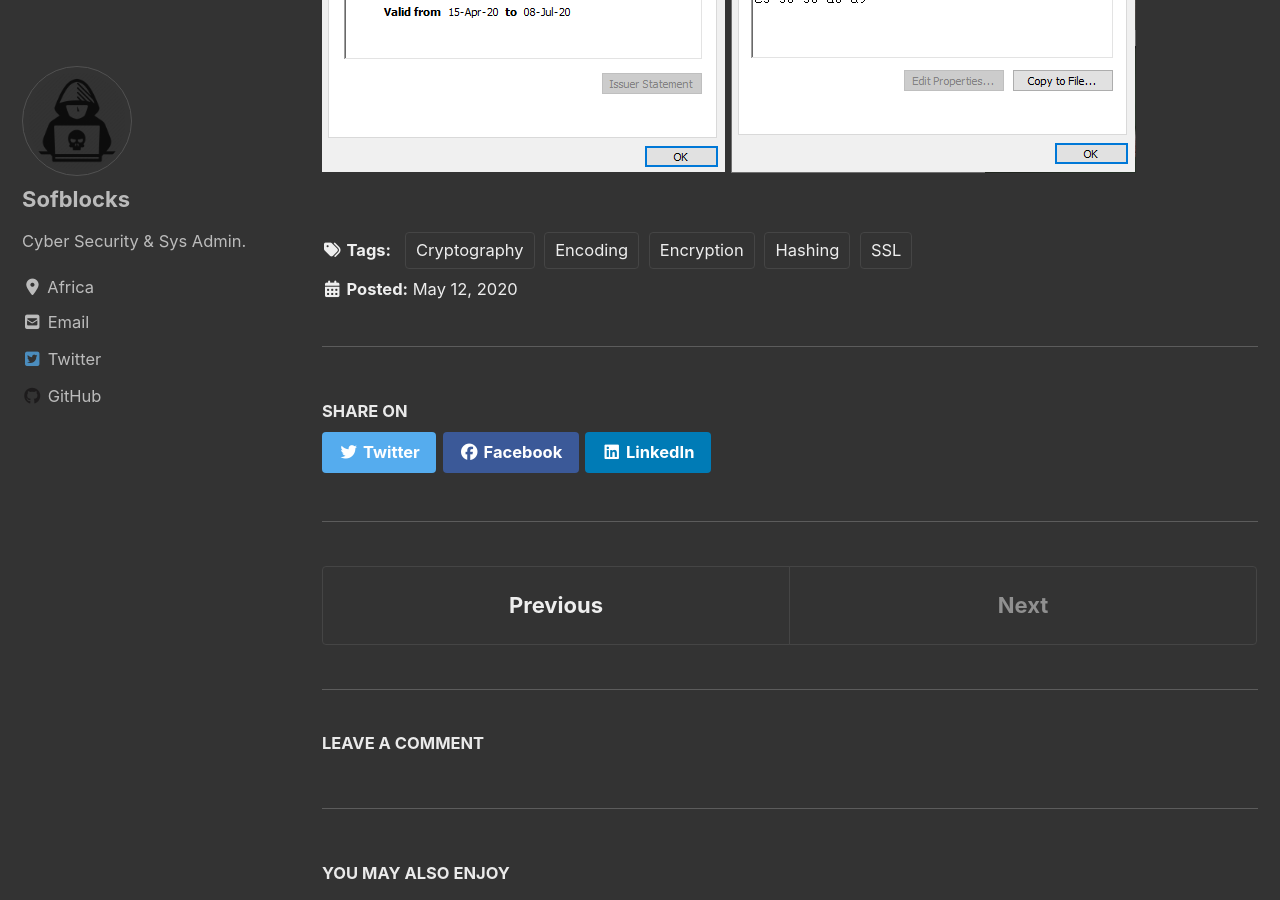
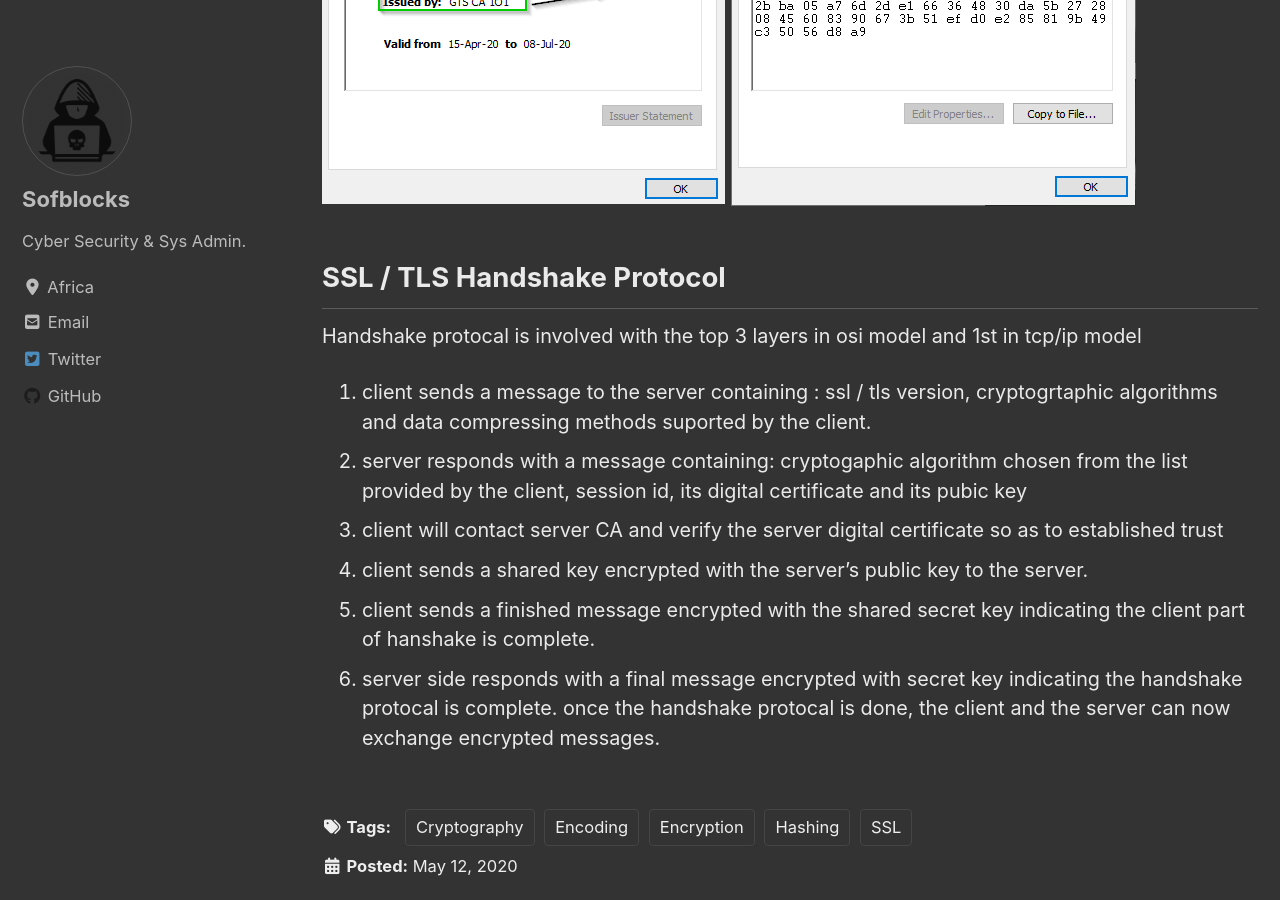
Before and after one commit to sofblocks/sofblocks.github.io, a Jekyll site: the page built from _posts/blog/2020-05-12-signatures.md, in a window 1280 px wide and 900 px high, scrolled down 4732 px. Built offline with Jekyll 4.4.1, drawn with Linux system fonts in a browser that asks for light colours; cached includes are drawn as plain includes; nearby versions of some CDN libraries; comment, search, counter and statistics services are not loaded; some of the changed text lies outside the part shown.

Commit message:
Update 2020-05-12-signatures.md

```diff
--- a/_posts/blog/2020-05-12-signatures.md
+++ b/_posts/blog/2020-05-12-signatures.md
@@ -77,3 +77,14 @@ In this scenario we see how asymmetric and symmetric key algorithm works togethe
 
 ![upload-image]({{ "/assets/imgs/notes/cert.png" | relative_url }})
 ![upload-image]({{ "/assets/imgs/notes/cert2.png" | relative_url }})
+
+## SSL / TLS Handshake Protocol
+
+Handshake protocal is involved with the top 3 layers in osi model and 1st in tcp/ip  model
+1. client sends a message to the server containing : ssl / tls version, cryptogrtaphic algorithms and data compressing methods suported by the client.
+2. server responds with a message containing: cryptogaphic algorithm chosen from the list provided by the client, session id, its digital certificate and its pubic key
+3. client will contact server CA and verify the server digital certificate so as to established trust
+4. client sends a shared key encrypted with the server's public key to the server.
+5. client sends a finished message encrypted with the shared secret key indicating the client part of hanshake is complete.
+6. server side responds with a final message encrypted with secret key indicating the handshake protocal is complete.
+once the handshake protocal is done, the client and the server can now exchange encrypted messages.
```
